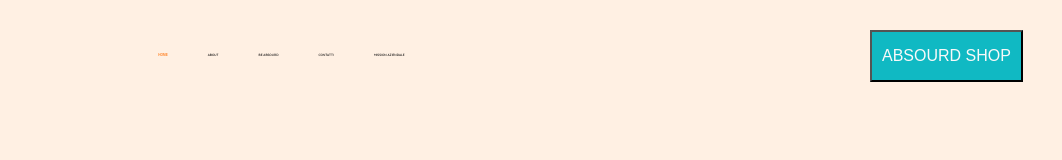
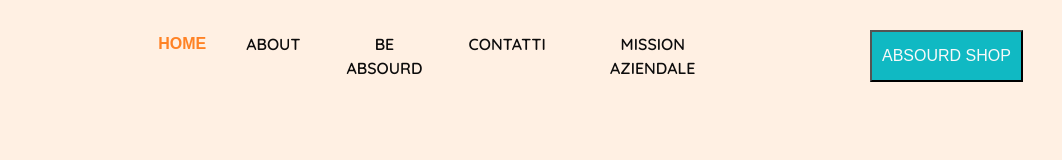
Before and after one commit to evuskatrallalluska/cvdi, a plain HTML site: page index.html in a window 1280 px wide. Shown: the full height of the page, 218-1280 px from the left. Drawn offline with nearby package versions, Linux system fonts and the light colour scheme; a web font is replaced by a local one.

Commit message:
Update absourd.css

```diff
--- a/absourd.css
+++ b/absourd.css
@@ -49,7 +49,7 @@
     color: #0D0C0C;
     font-family: Quicksand, sans-serif;
     font-weight: 600;
-    font-size: 20%;
+    font-size: 16px;
 }
 
 #home {
```
